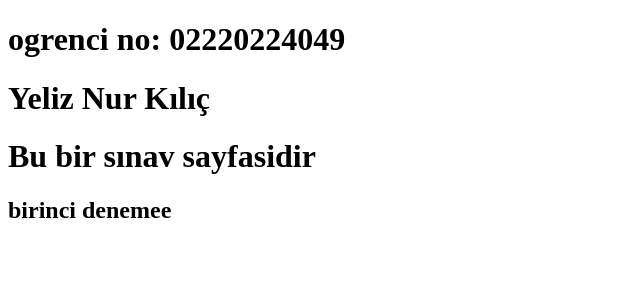
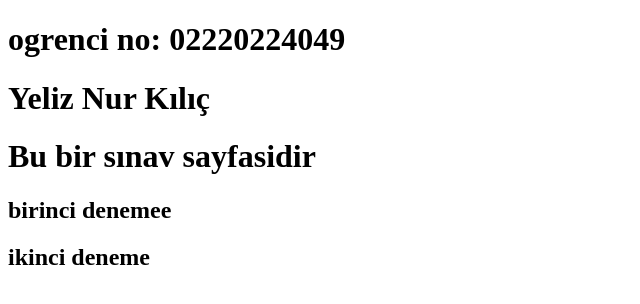
Before and after one commit to yeliznurkilic/vizesinavi, a plain HTML site: page index.html in a window 1280 px wide. Shown: the whole page, without its empty margins (0-640 px from the left). Drawn offline with Linux system fonts and the light colour scheme.

Commit message:
Update index.html

```diff
--- a/index.html
+++ b/index.html
@@ -6,5 +6,6 @@
     <h1>Yeliz Nur Kılıç</h1>
     <h1>Bu bir sınav sayfasidir</h1>
     <h2>birinci denemee</h2>
+    <h2>ikinci deneme</h2>
 </body>
 </html>
```
